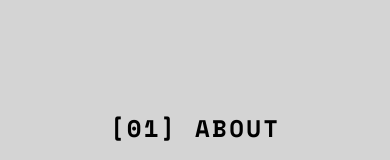
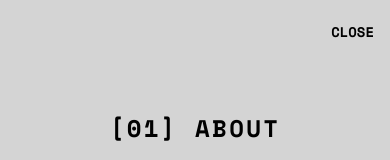
Before and after one commit to rahul-choudhury/portfolio, a Next.js app: page / in a window 390 px wide. Both pictures are taken after a click on the button "MENU". Shown: the top 160 px of the page. Built offline with nearby package versions, Linux system fonts and the light colour scheme.

Commit message:
refactor: rm motion

```diff
--- a/components/mobile-nav.tsx
+++ b/components/mobile-nav.tsx
@@ -2,7 +2,6 @@
 
 import Link from "next/link";
 import { ArrowUpRightIcon } from "@phosphor-icons/react/ssr";
-import { motion, AnimatePresence } from "motion/react";
 import { useState } from "react";
 
 const NAV_LINKS = [
@@ -11,25 +10,29 @@ const NAV_LINKS = [
   { href: "#contact", label: "[03] Contact" },
 ];
 
+function toggleMenu(isOpen: boolean) {
+  document.body.style.overflow = isOpen ? "hidden" : "";
+  return isOpen;
+}
+
 export function MobileNav() {
   const [isMenuOpen, setIsMenuOpen] = useState(false);
 
   return (
     <>
       <button
-        className="font-mono text-sm font-bold lg:hidden"
-        onClick={() => setIsMenuOpen(!isMenuOpen)}
+        className="relative z-50 font-mono text-sm font-bold lg:hidden"
+        onClick={() => setIsMenuOpen(toggleMenu(!isMenuOpen))}
       >
         {isMenuOpen ? "CLOSE" : "MENU"}
       </button>
 
-      <AnimatePresence>
-        {isMenuOpen && (
-          <motion.div
-            initial={{ opacity: 0, y: -20 }}
-            animate={{ opacity: 1, y: 0 }}
-            exit={{ opacity: 0, y: -20 }}
-            className="fixed inset-0 z-40 bg-(--color-background) pt-20"
+      <div
+        className={`fixed inset-0 z-40 bg-(--color-background) pt-20 transition-all duration-200 ${
+          isMenuOpen
+            ? "translate-y-0 opacity-100"
+            : "pointer-events-none -translate-y-5 opacity-0"
+        }`}
       >
         <nav className="flex flex-col items-center gap-8 p-8">
           {NAV_LINKS.map(({ href, label }) => (
@@ -37,7 +40,7 @@ export function MobileNav() {
               key={href}
               href={href}
               className="font-mono text-2xl font-bold tracking-widest uppercase hover:underline"
-                  onClick={() => setIsMenuOpen(false)}
+              onClick={() => setIsMenuOpen(toggleMenu(false))}
             >
               {label}
             </Link>
@@ -52,9 +55,7 @@ export function MobileNav() {
             <ArrowUpRightIcon className="size-4" weight="bold" />
           </Link>
         </nav>
-          </motion.div>
-        )}
-      </AnimatePresence>
+      </div>
     </>
   );
 }
```
Also changed, not shown: package.json (+2 -8 lines), 1 other file (tests, documents, lock files or other folders). Lines whose indentation alone changed are shown as unchanged.
